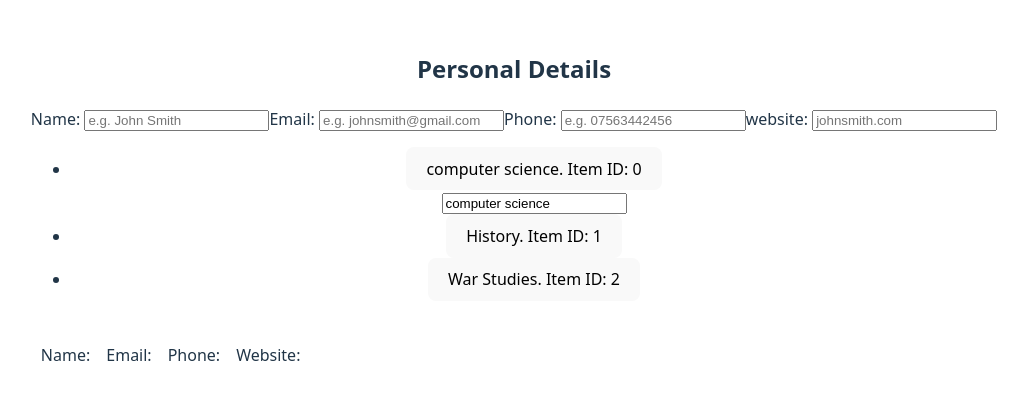
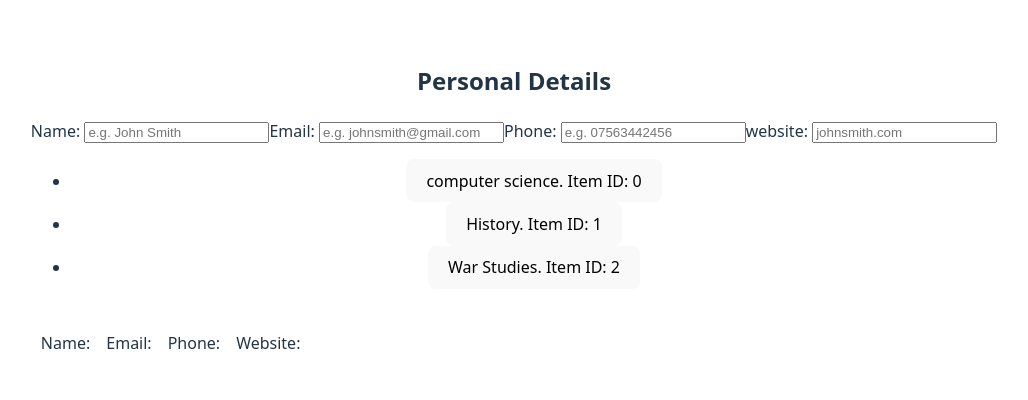
Before and after one commit to RaihanSharif/cv-maker, a React (Vite) app: page / in a window 1280 px wide. Shown: the part 188-588 px from the top of the page, without its empty margins (126-1154 px from the left). Built offline with nearby package versions, Linux system fonts and the light colour scheme.

Commit message:
clicking on a selected education list button again, closes the form.

```diff
--- a/src/App.jsx
+++ b/src/App.jsx
@@ -55,8 +55,8 @@ function App() {
     // TODO: delete these two lines later, they show that I can
     // fetch the id of the education item associated with the button
     // as well as the event that's triggered on button click
-    alert(key);
-    alert(event.type);
+    console.log(key);
+    console.log(event.type);
   }
 
   return (
--- a/src/components/EducationEdit.jsx
+++ b/src/components/EducationEdit.jsx
@@ -5,7 +5,7 @@ import { useState } from "react";
 function EducationListEdit({ data, onClick }) {
   // something to track the currently selected education entry
   // make the button of the currently selected education a different colour
-  const [selectedEdu, setSelectedEdu] = useState(0);
+  const [selectedEdu, setSelectedEdu] = useState(null);
 
   console.log(data);
   return (
@@ -19,9 +19,11 @@ function EducationListEdit({ data, onClick }) {
               <button
                 key={item.id}
                 onClick={(e) => {
-                  // selectItem = item.id; // this becomes a state
                   setSelectedEdu(item.id);
                   onClick(e, item.id);
+                  if (selectedEdu == item.id) {
+                    setSelectedEdu(null);
+                  }
                 }}
               >
                 {item.course}. Item ID: {item.id}
```
